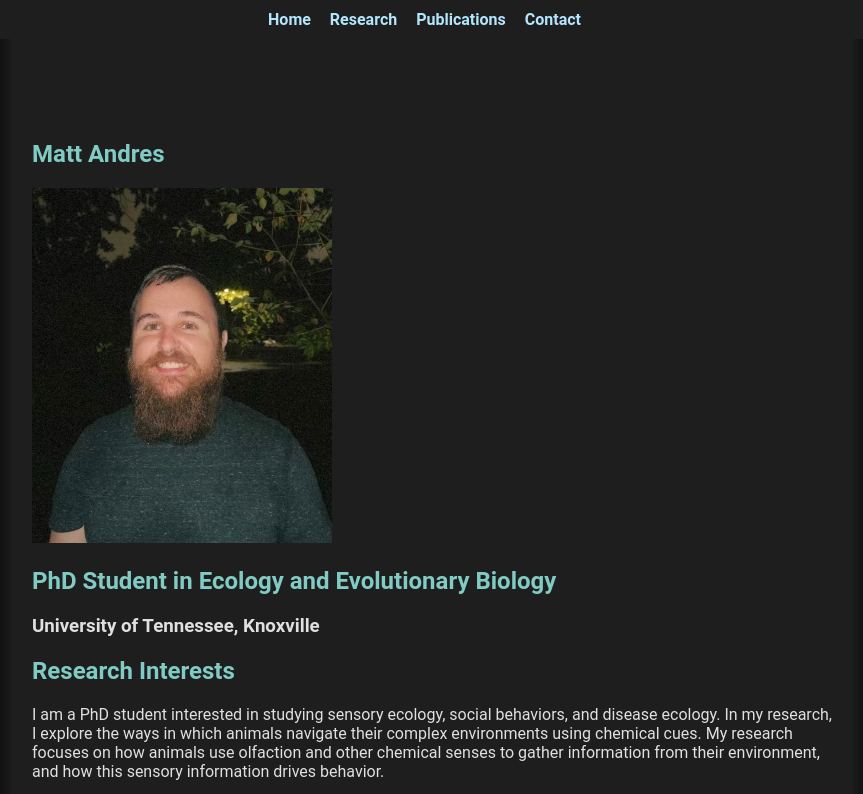
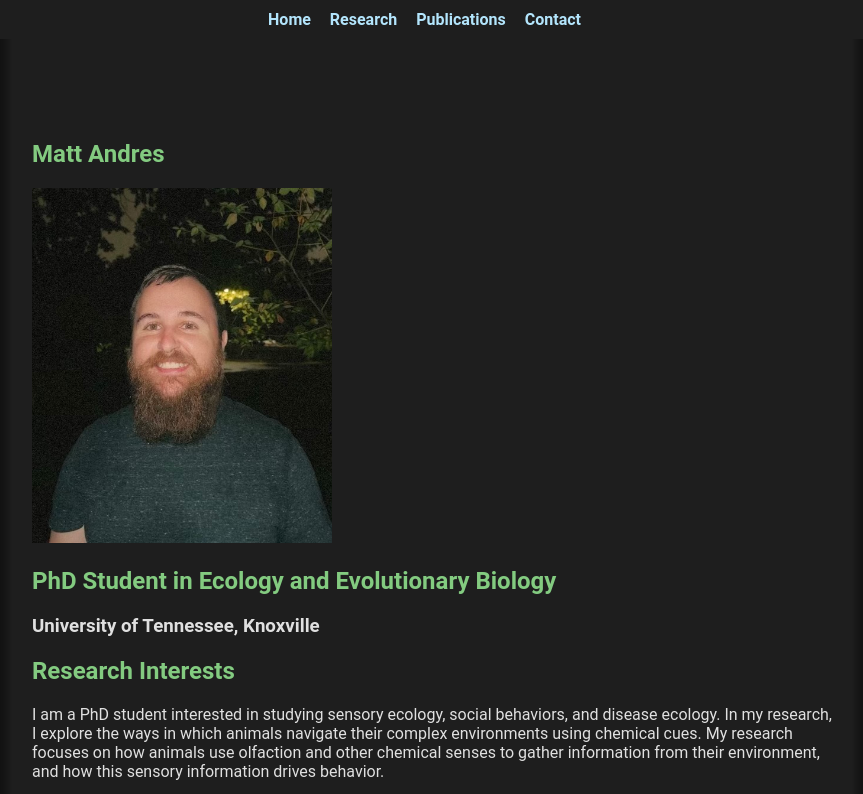
Before and after one commit to mandres5/mattandres, a plain HTML site: page docs/index.html in a window 1280 px wide. Shown: the top 794 px of the page, without its empty margins (208-1071 px from the left). Drawn offline with Linux system fonts and the light colour scheme.

Commit message:
Update styles.css

```diff
--- a/docs/styles.css
+++ b/docs/styles.css
@@ -52,7 +52,7 @@ main {
 }
 
 h1, h2 {
-    color: #80cbc4; /* Lighter green for headings */
+    color: #83cb80; /* Lighter green for headings */
 }
 
 /* Floating images */
```
